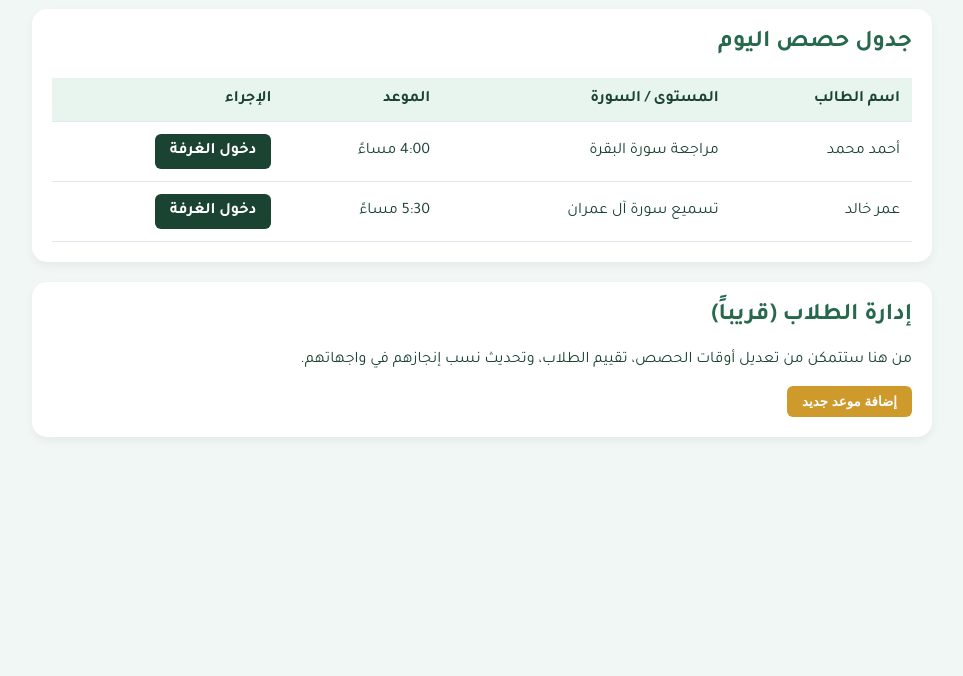
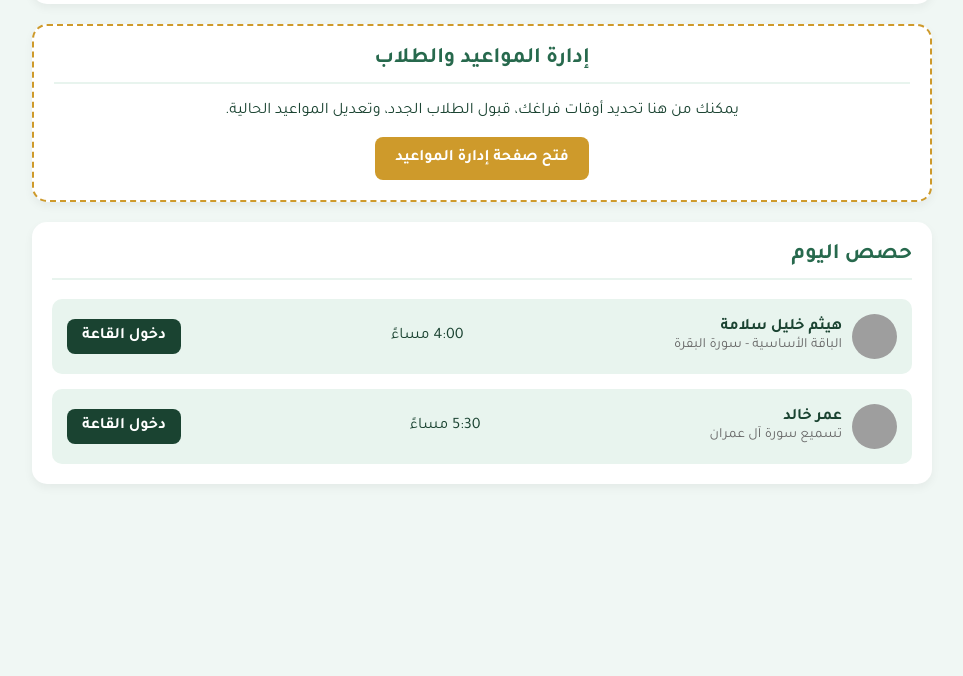
Before and after one commit to hksalameh/quran-platform, a website: page teacher-dashboard.html in a window 1280 px wide. Shown: the part 124-800 px from the top of the page, without its empty margins (158-1121 px from the left). Drawn offline with Linux system fonts and the light colour scheme; grey boxes are pictures that could not be loaded.

Commit message:
تعديل صفحة المعلم

```diff
--- a/teacher-dashboard.html
+++ b/teacher-dashboard.html
@@ -7,59 +7,77 @@
     <style>
         body { font-family: 'Tajawal', sans-serif; background: #f0f7f4; margin: 0; padding: 20px; color: #1a4331; }
         .dashboard-container { max-width: 900px; margin: 0 auto; }
+
+        /* الترويسة والملف الشخصي */
         .header { display: flex; justify-content: space-between; align-items: center; background: white; padding: 20px; border-radius: 15px; box-shadow: 0 4px 10px rgba(0,0,0,0.05); margin-bottom: 20px; border-top: 4px solid #ce9a2b; }
+        .profile-info { display: flex; align-items: center; gap: 15px; }
+        .profile-pic { width: 60px; height: 60px; border-radius: 50%; object-fit: cover; border: 2px solid #27694d; }
+        .profile-name { margin: 0; color: #1a4331; font-size: 20px; }
+        .profile-role { margin: 0; font-size: 14px; color: #666; }
+        .logout-btn { color: #c0392b; text-decoration: none; font-weight: bold; }
+
         .card { background: white; padding: 20px; border-radius: 15px; box-shadow: 0 4px 10px rgba(0,0,0,0.05); margin-bottom: 20px; }
-        h2 { margin-top: 0; color: #27694d; }
-        table { width: 100%; border-collapse: collapse; margin-top: 15px; }
-        th, td { text-align: right; padding: 12px; border-bottom: 1px solid #e2e8f0; }
-        th { background-color: #e8f4ee; color: #1a4331; }
-        .btn-enter { background: #1a4331; color: white; padding: 8px 15px; text-decoration: none; border-radius: 6px; font-weight: bold; transition: 0.3s; display: inline-block; }
+        h2 { margin-top: 0; color: #27694d; font-size: 22px; border-bottom: 2px solid #e8f4ee; padding-bottom: 10px; }
+
+        /* قائمة الطلاب */
+        .student-item { display: flex; justify-content: space-between; align-items: center; background: #e8f4ee; padding: 15px; border-radius: 10px; margin-top: 15px; flex-wrap: wrap; gap: 15px; }
+        .student-info { display: flex; align-items: center; gap: 10px; }
+        .student-pic { width: 45px; height: 45px; border-radius: 50%; object-fit: cover; }
+
+        .btn-enter { background: #1a4331; color: white; padding: 8px 15px; text-decoration: none; border-radius: 8px; font-weight: bold; transition: 0.3s; }
         .btn-enter:hover { background: #27694d; }
-        .btn-edit { background: #ce9a2b; color: white; padding: 8px 15px; text-decoration: none; border-radius: 6px; font-weight: bold; transition: 0.3s; display: inline-block; border: none; cursor: pointer; }
+
+        /* إدارة المواعيد */
+        .btn-schedule { background: #ce9a2b; color: white; padding: 12px 20px; text-decoration: none; border-radius: 8px; font-weight: bold; display: inline-block; transition: 0.3s; text-align: center; }
+        .btn-schedule:hover { opacity: 0.9; }
     </style>
 </head>
 <body>
 
     <div class="dashboard-container">
         <div class="header">
-            <h2>مرحباً بك في لوحة المعلم</h2>
-            <a href="index.html" style="color: #c0392b; text-decoration: none; font-weight: bold;">تسجيل الخروج</a>
+            <div class="profile-info">
+                <img src="https://images.unsplash.com/photo-1506794778202-cad84cf45f1d?w=150" alt="صورة المعلم" class="profile-pic">
+                <div>
+                    <h1 class="profile-name">الشيخ د. أحمد عبد الله</h1>
+                    <p class="profile-role">معلم - مسار الإجازة والتلاوة</p>
+                </div>
+            </div>
+            <a href="index.html" class="logout-btn">تسجيل الخروج</a>
+        </div>
+
+        <div class="card" style="text-align: center; border: 2px dashed #ce9a2b;">
+            <h2>إدارة المواعيد والطلاب</h2>
+            <p>يمكنك من هنا تحديد أوقات فراغك، قبول الطلاب الجدد، وتعديل المواعيد الحالية.</p>
+            <a href="schedule.html" class="btn-schedule">فتح صفحة إدارة المواعيد</a>
         </div>
 
         <div class="card">
-            <h2>جدول حصص اليوم</h2>
-            <table>
-                <thead>
-                    <tr>
-                        <th>اسم الطالب</th>
-                        <th>المستوى / السورة</th>
-                        <th>الموعد</th>
-                        <th>الإجراء</th>
-                    </tr>
-                </thead>
-                <tbody>
-                    <tr>
-                        <td>أحمد محمد</td>
-                        <td>مراجعة سورة البقرة</td>
-                        <td>4:00 مساءً</td>
-                        <!-- الزر يوجه المعلم لنفس الغرفة الخاصة بالطالب الأول -->
-                        <td><a href="room.html?room=session_101" class="btn-enter">دخول الغرفة</a></td>
-                    </tr>
-                    <tr>
-                        <td>عمر خالد</td>
-                        <td>تسميع سورة آل عمران</td>
-                        <td>5:30 مساءً</td>
-                        <!-- الزر يوجه المعلم لغرفة أخرى خاصة بالطالب الثاني -->
-                        <td><a href="room.html?room=session_102" class="btn-enter">دخول الغرفة</a></td>
-                    </tr>
-                </tbody>
-            </table>
-        </div>
+            <h2>حصص اليوم</h2>
 
-        <div class="card">
-            <h2>إدارة الطلاب (قريباً)</h2>
-            <p>من هنا ستتمكن من تعديل أوقات الحصص، تقييم الطلاب، وتحديث نسب إنجازهم في واجهاتهم.</p>
-            <button class="btn-edit">إضافة موعد جديد</button>
+            <div class="student-item">
+                <div class="student-info">
+                    <img src="https://images.unsplash.com/photo-1535713875002-d1d0cf377fde?w=150" alt="الطالب" class="student-pic">
+                    <div>
+                        <p style="margin:0; font-weight:bold;">هيثم خليل سلامة</p>
+                        <p style="margin:0; font-size:14px; color:#666;">الباقة الأساسية - سورة البقرة</p>
+                    </div>
+                </div>
+                <div><p style="margin:0;">4:00 مساءً</p></div>
+                <a href="room.html?room=session_101" class="btn-enter">دخول القاعة</a>
+            </div>
+
+            <div class="student-item">
+                <div class="student-info">
+                    <img src="https://images.unsplash.com/photo-1599566150163-29194dcaad36?w=150" alt="الطالب" class="student-pic">
+                    <div>
+                        <p style="margin:0; font-weight:bold;">عمر خالد</p>
+                        <p style="margin:0; font-size:14px; color:#666;">تسميع سورة آل عمران</p>
+                    </div>
+                </div>
+                <div><p style="margin:0;">5:30 مساءً</p></div>
+                <a href="room.html?room=session_102" class="btn-enter">دخول القاعة</a>
+            </div>
         </div>
     </div>
 
```
